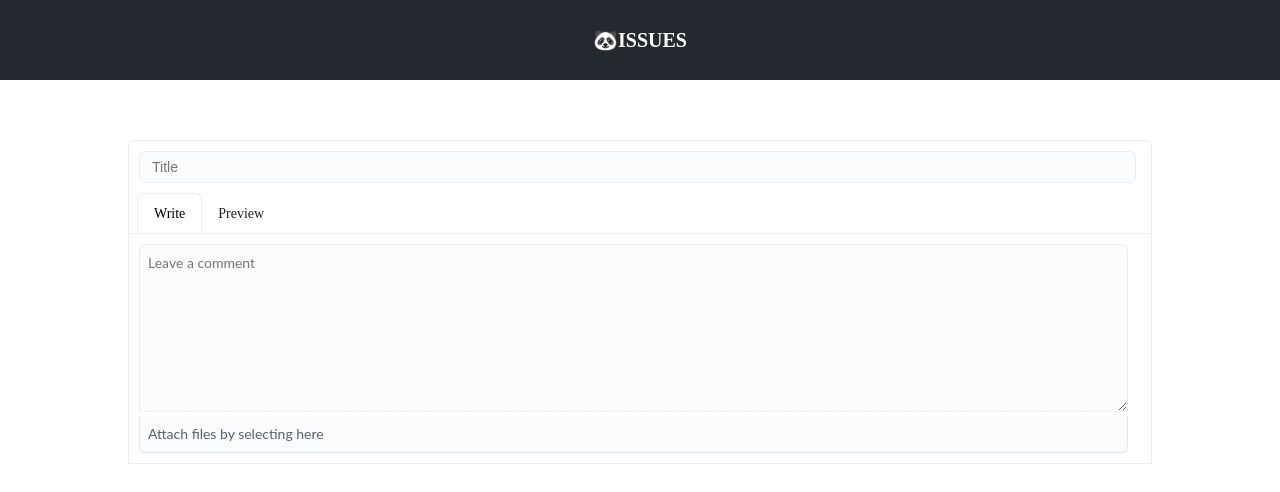
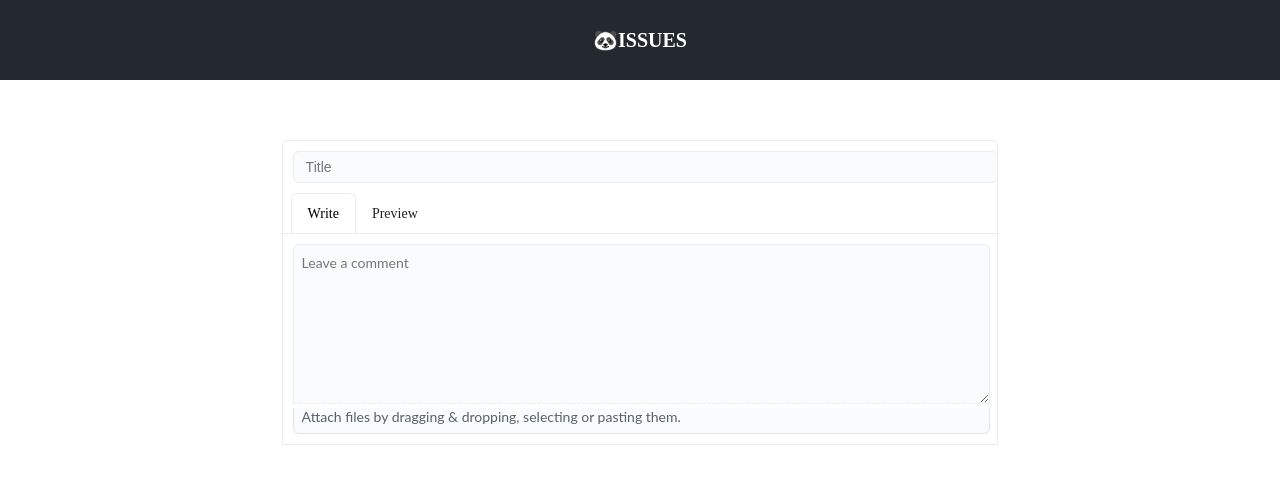
Before and after one commit to boostcamp-2020/IssueTracker-08, a React app in the folder Client/: page /issue/post in a window 1280 px wide. Shown: the top 492 px of the page. Built offline with nearby package versions, Linux system fonts and the light colour scheme; no server answers.

Commit message:
Feat : #131 이슈 내용 작성이 가능한 Form 디자인 진행
기능은 없고, 단순 디자인만 구현했습니다.

```diff
--- a/Client/src/components/IssueForm.jsx
+++ b/Client/src/components/IssueForm.jsx
@@ -2,12 +2,12 @@ import React, { useState } from 'react';
 import styled from 'styled-components';
 
 const IssueFormContainer = styled.div`
-  width: 100%;
+  width: 70%;
+  margin: auto;
   border: 1px solid #ebecef;
   box-sizing: border-box;
   border-top-left-radius: 6px !important;
   border-top-right-radius: 6px !important;
-  margin-right: 1.5rem;
 `;
 
 const IssueTitle = styled.input`
@@ -64,6 +64,7 @@ const IssueComment = styled.textarea`
   margin: 10px;
   margin-bottom: 0;
   padding: 8px;
+  padding-bottom: 0;
   font-size: 14px;
   font-family: Lato, 'Helvetica Neue', Arial, Helvetica, sans-serif;
   line-height: 20px;
@@ -81,8 +82,8 @@ const IssueComment = styled.textarea`
 const FileAttachContainer = styled.div`
   width: 95%;
   font-size: 14px;
+  vertical-align: middle;
   font-family: Lato, 'Helvetica Neue', Arial, Helvetica, sans-serif;
-  line-height: 1.4285em;
   border: 1px solid #e1e4e8;
   border-top: none;
   border-radius: 0 0 6px 6px;
@@ -91,6 +92,7 @@ const FileAttachContainer = styled.div`
   margin: 10px;
   margin-top: 0;
   padding: 8px;
+  padding-top: 0;
   color: #586069;
 `;
 
@@ -106,7 +108,9 @@ const IssueForm = () => {
       <Hr />
       <IssueComment placeholder="Leave a comment"></IssueComment>
       <FileAttachContainer>
-        <div>Attach files by selecting here</div>
+        <div>
+          Attach files by dragging & dropping, selecting or pasting them.
+        </div>
       </FileAttachContainer>
     </IssueFormContainer>
   );
```
